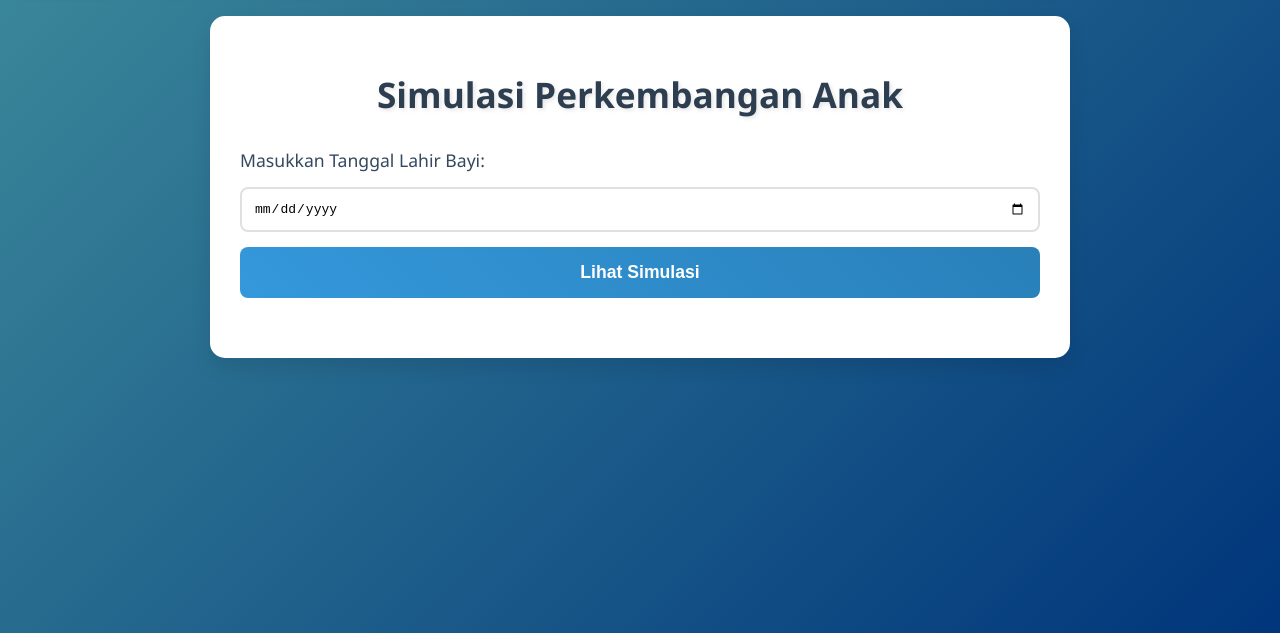
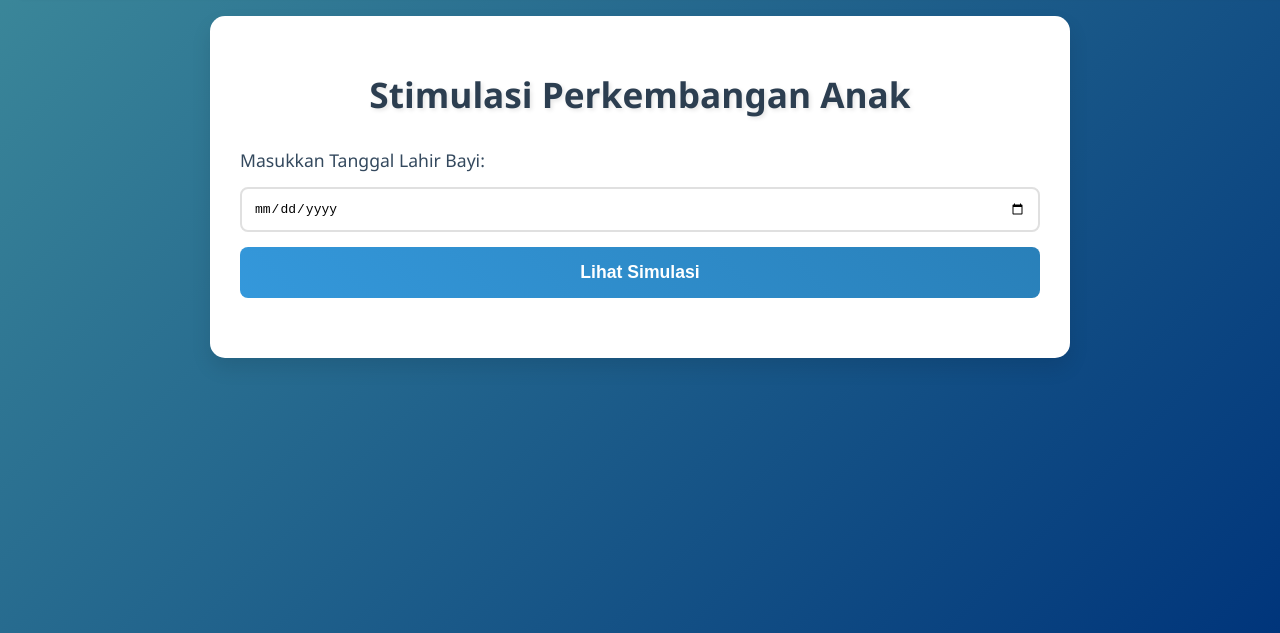
Before and after one commit to MuhReza2004/website-5, a plain HTML site: page index.html in a window 1280 px wide. Shown: the part 187-820 px from the top of the page. Drawn offline with Linux system fonts and the light colour scheme.

Commit message:
fix: typo

```diff
--- a/index.html
+++ b/index.html
@@ -14,7 +14,7 @@
       </div>
     </header>
     <div class="container">
-      <h1>Simulasi Perkembangan Anak</h1>
+      <h1>Stimulasi Perkembangan Anak</h1>
       <form id="ageForm">
         <label for="birthDate">Masukkan Tanggal Lahir Bayi:</label>
         <input type="date" id="birthDate" required />
```
